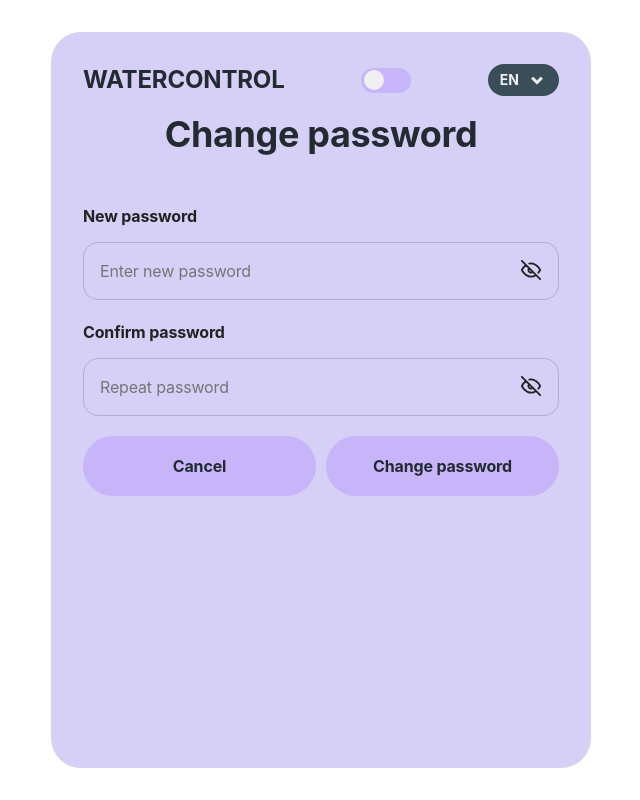
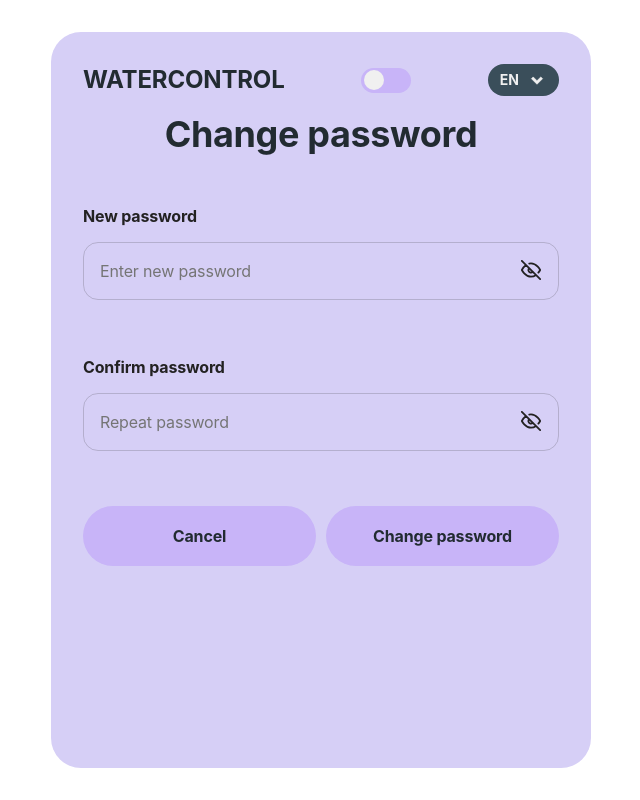
Before and after one commit to PetroMazuryk/water-control-frontend, a React (Vite) app: page /water-control-frontend/reset-password in a window 1280 px wide. Shown: the whole page, without its empty margins (319-959 px from the left). Built offline with nearby package versions, Linux system fonts and the light colour scheme; no server answers; what @reactour/tour would draw is missing.

Commit message:
add code so that the counter does not move if entered incorrectly

```diff
--- a/src/pages/ResetPasswordPage/ResetPasswordPage.jsx
+++ b/src/pages/ResetPasswordPage/ResetPasswordPage.jsx
@@ -98,9 +98,10 @@ const ResetPasswordPage = () => {
                 </svg>
               </button>
             </span>
-            {errors.password && (
-              <p className={css.resetErrorMessage}>{errors.password.message}</p>
-            )}
+
+            <p className={css.resetErrorMessage}>
+              {errors.password?.message || '\u00A0'}
+            </p>
           </label>
 
           <label className={css.resetLabel}>
@@ -128,11 +129,10 @@ const ResetPasswordPage = () => {
                 </svg>
               </button>
             </span>
-            {errors.confirmPassword && (
-              <p className={css.resetErrorMessage}>
-                {errors.confirmPassword.message}
-              </p>
-            )}
+
+            <p className={css.resetErrorMessage}>
+              {errors.confirmPassword?.message || '\u00A0'}
+            </p>
           </label>
 
           <div className={css.resetButtonsContainer}>
```
